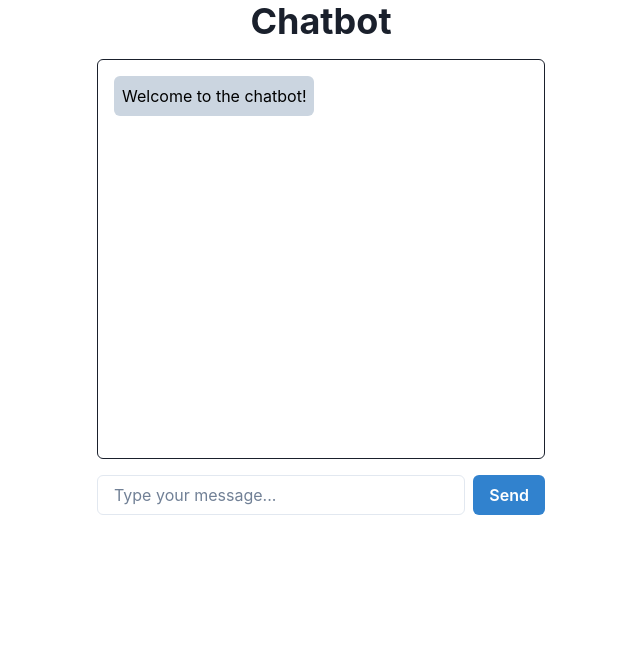
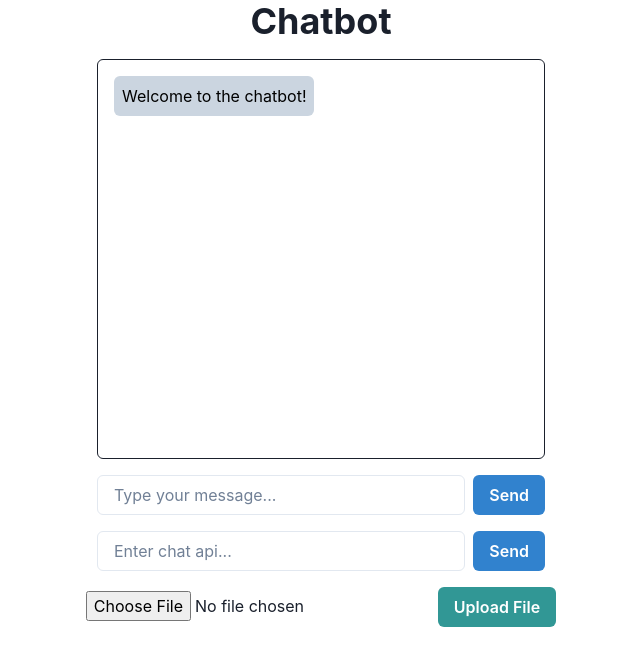
Before and after one commit to TechSea-Pioneers/MPEDA-FRONTEND, a React (Create React App) app: page / in a window 1280 px wide. Shown: the top 666 px of the page, without its empty margins (319-959 px from the left). Built offline with nearby package versions, Linux system fonts and the light colour scheme.

Commit message:
document upload feature

```diff
--- a/src/Components/chat.jsx
+++ b/src/Components/chat.jsx
@@ -12,7 +12,7 @@ import {
 import axios from 'axios';
 
 const Chatbot = () => {
-
+  const fileInputRef = useRef(null);
   const [usermessage, setUsermessage] = useState('');
   const [loading, setLoading] = useState(false);
   const [messages, setMessages] = useState([
@@ -22,7 +22,24 @@ const Chatbot = () => {
     },
   ]);
   const [history, setHistory] = useState(['']);
-  const endpoint = process.env.REACT_APP_BACKEND_URL;
+  const [chatApi, setChatApi] = useState('');
+  const endpoint = chatApi;
+
+  const handleFileUpload = async () => {
+    const formData = new FormData();
+    formData.append("file", fileInputRef.current.files[0]);
+
+    try {
+      const response = await axios.post(endpoint + "/uploadfile/", formData, {
+        headers: {
+          "Content-Type": "multipart/form-data",
+        },
+      });
+      console.log("File uploaded:", response.data);
+    } catch (error) {
+      console.log("File upload failed:", error);
+    }
+  };
 
   const handleSendMessage = async () => {
     if (usermessage === '') {
@@ -97,6 +114,30 @@ const Chatbot = () => {
           {loading ? <Spinner /> : 'Send'}
         </Button>
       </Box>
+      <Box display="flex" width="100%" maxW="md" mt={4}>
+        <Input
+          flex={1}
+          value={chatApi}
+          onChange={(e) => setChatApi(e.target.value)}
+          onKeyPress={(e) => e.key === 'Enter' && setChatApi(e.target.value)}
+          placeholder="Enter chat api..."
+        />
+        <Button ml={2} colorScheme="blue" >
+          Send
+        </Button>
+      </Box>
+      <Box>
+        <Text>
+          {chatApi}
+        </Text>
+      </Box>
+      <Box mt={4}>
+        <input ref={fileInputRef} type="file" />
+        <Button ml={2} onClick={handleFileUpload} colorScheme="teal">
+          Upload File
+        </Button>
+      </Box>
+
     </Container>
   );
 };
```
Also changed, not shown: 1 other file (tests, documents, lock files or other folders).
